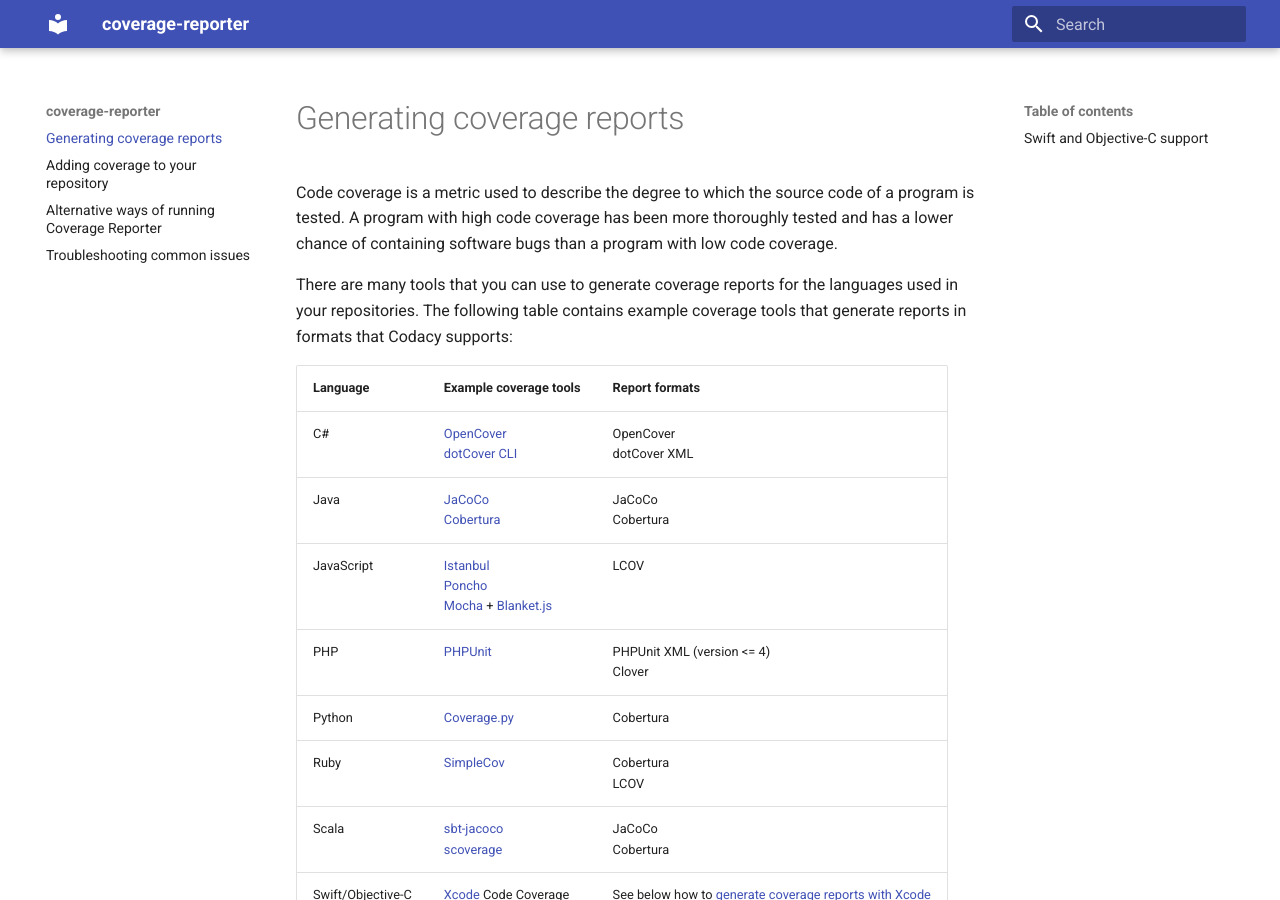
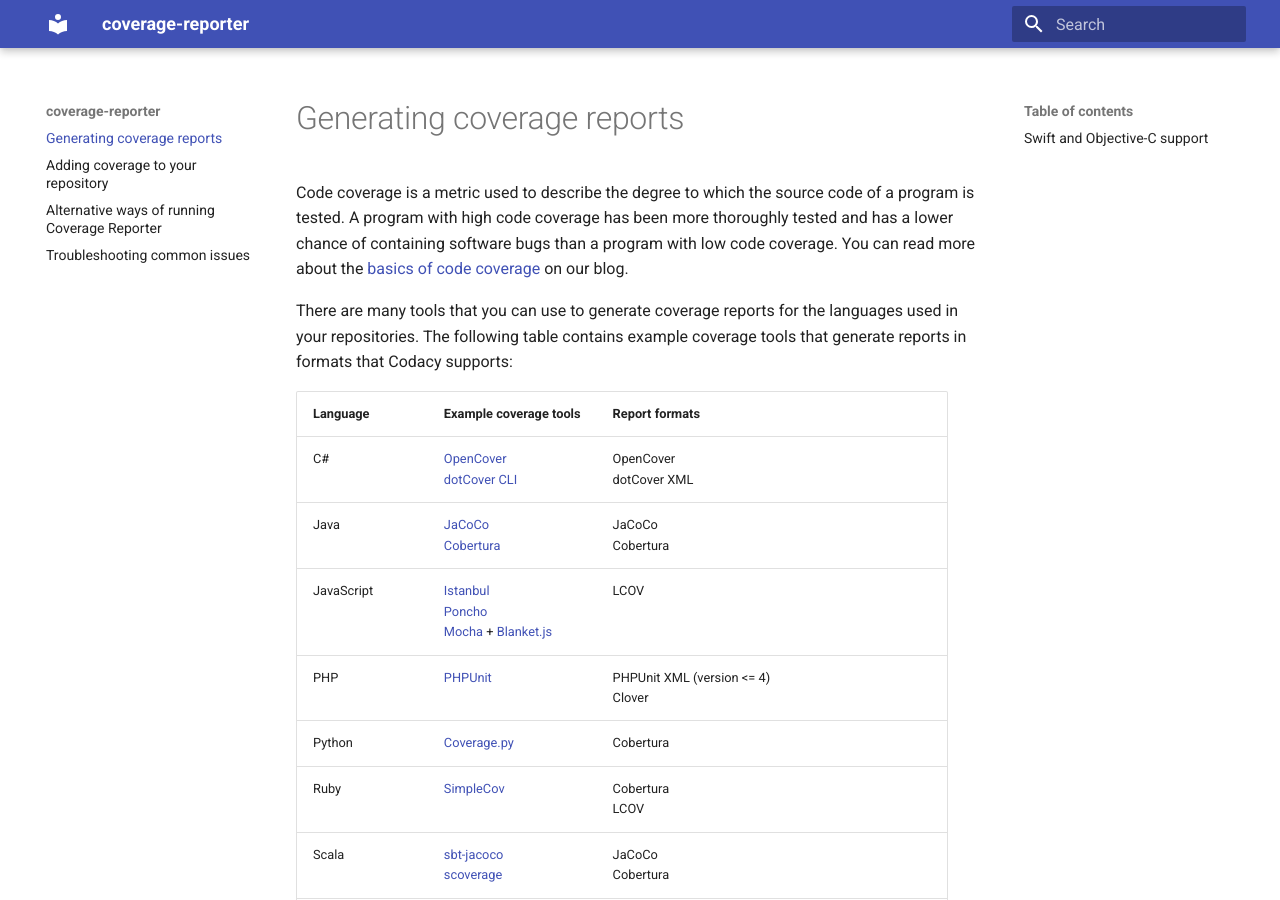
Before and after one commit to codacy/codacy-coverage-reporter, an MkDocs documentation site: the page built from docs/generating-coverage-reports.md, in a window 1280 px wide and 900 px high. Built offline with MkDocs 1.6.1 and Material for MkDocs 9.7.7, drawn with Linux system fonts in a browser that asks for light colours.

Commit message:
Add link to Codacy blog post on the basics of code coverage

```diff
--- a/docs/generating-coverage-reports.md
+++ b/docs/generating-coverage-reports.md
@@ -1,6 +1,6 @@
 # Generating coverage reports
 
-Code coverage is a metric used to describe the degree to which the source code of a program is tested. A program with high code coverage has been more thoroughly tested and has a lower chance of containing software bugs than a program with low code coverage.
+Code coverage is a metric used to describe the degree to which the source code of a program is tested. A program with high code coverage has been more thoroughly tested and has a lower chance of containing software bugs than a program with low code coverage. You can read more about the [basics of code coverage](https://blog.codacy.com/a-guide-to-code-coverage-part-1-code-coverage-explained/) on our blog.
 
 There are many tools that you can use to generate coverage reports for the languages used in your repositories. The following table contains example coverage tools that generate reports in formats that Codacy supports:
 
```
